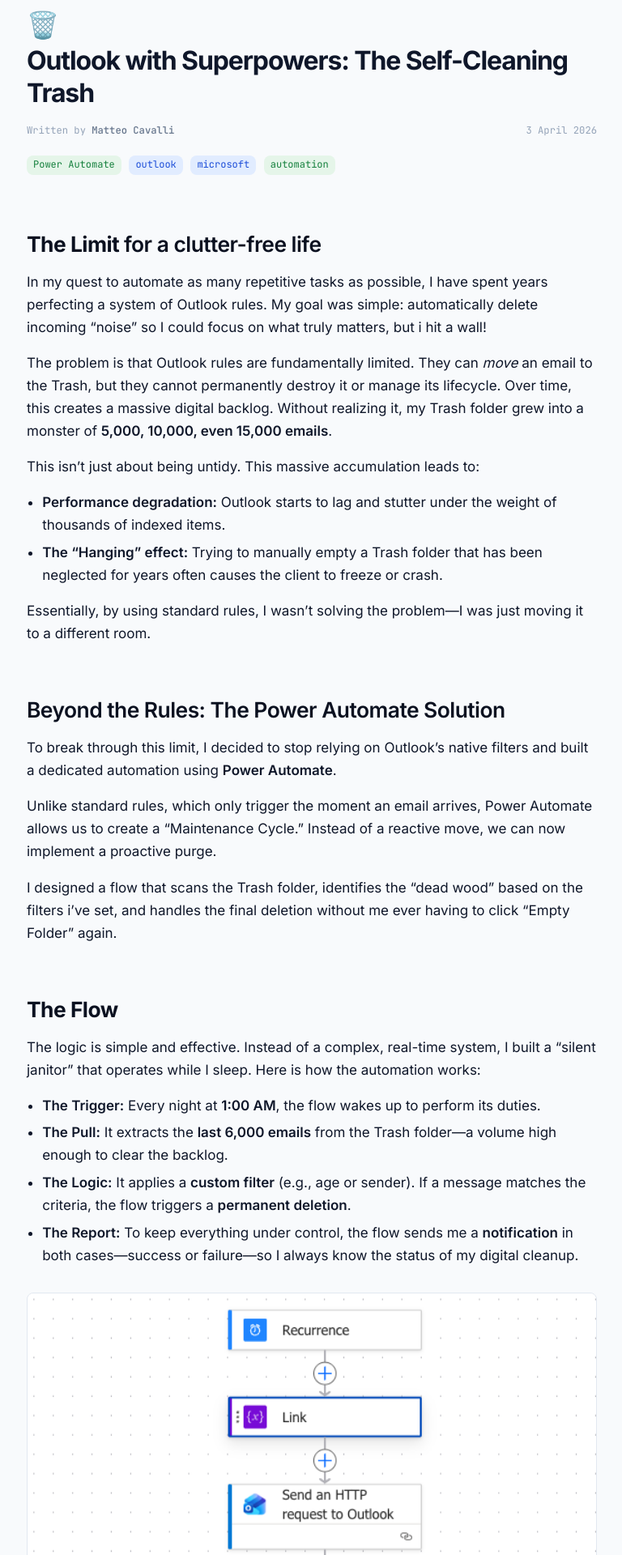
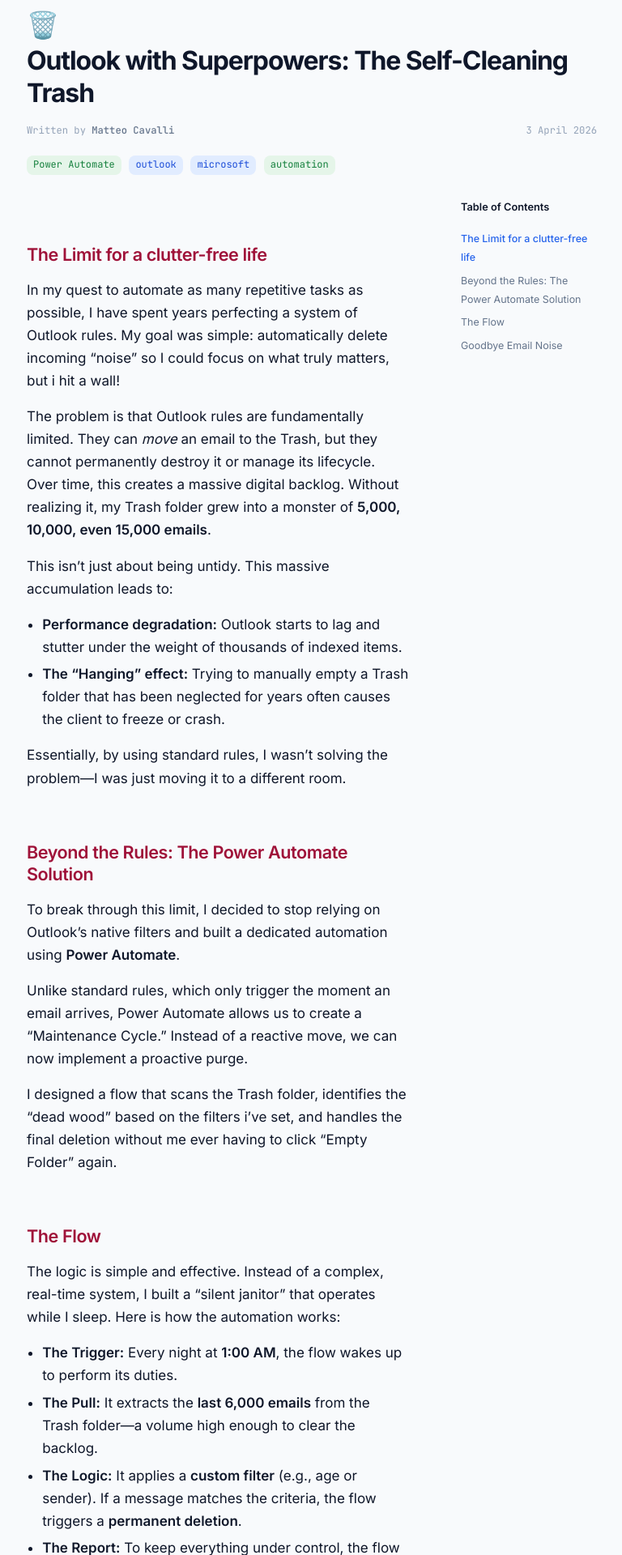
Before and after one commit to M4ttAo/curriculum-vitae, a Jekyll site: the page built from _posts/2026-04-03-outlook-with-superpowers-the-self-cleaning-trash.md, in a window 1280 px wide. Shown: the part 589-2509 px from the top of the page at 81% size, without its empty margins (255-1023 px from the left). Built offline with Jekyll 4.4.1, drawn with Linux system fonts in a browser that asks for light colours.

Commit message:
inserito il toc

```diff
--- a/_layouts/post.html
+++ b/_layouts/post.html
@@ -40,8 +40,17 @@
 
   </header>
 
-  <div class="e-content">
-    {{ content }}
+  <div class="post-reading-layout">
+    <aside class="post-toc" hidden>
+      <nav aria-label="Table of Contents">
+        <span class="post-toc-title">Table of Contents</span>
+        <ol class="post-toc-list"></ol>
+      </nav>
+    </aside>
+
+    <div class="e-content">
+      {{ content }}
+    </div>
   </div>
 
   <nav class="post-nav">
--- a/_posts/2026-04-03-outlook-with-superpowers-the-self-cleaning-trash.md
+++ b/_posts/2026-04-03-outlook-with-superpowers-the-self-cleaning-trash.md
@@ -13,11 +13,11 @@
   - automation
 ---
 
-# The Limit **for a clutter-free life**
+## The Limit **for a clutter-free life**
 
 In my quest to automate as many repetitive tasks as possible, I have spent years perfecting a system of Outlook rules. My goal was simple: automatically delete incoming "noise" so I could focus on what truly matters, but i hit a wall!
 
-The problem is that Outlook rules are fundamentally limited. They can *move* an email to the Trash, but they cannot permanently destroy it or manage its lifecycle. Over time, this creates a massive digital backlog. Without realizing it, my Trash folder grew into a monster of **5,000, 10,000, even 15,000 emails**.
+The problem is that Outlook rules are fundamentally limited. They can _move_ an email to the Trash, but they cannot permanently destroy it or manage its lifecycle. Over time, this creates a massive digital backlog. Without realizing it, my Trash folder grew into a monster of **5,000, 10,000, even 15,000 emails**.
 
 This isn't just about being untidy. This massive accumulation leads to:
 
@@ -26,7 +26,7 @@
 
 Essentially, by using standard rules, I wasn't solving the problem—I was just moving it to a different room.
 
-# **Beyond the Rules: The Power Automate Solution**
+## **Beyond the Rules: The Power Automate Solution**
 
 To break through this limit, I decided to stop relying on Outlook’s native filters and built a dedicated automation using **Power Automate**.
 
@@ -34,7 +34,7 @@
 
 I designed a flow that scans the Trash folder, identifies the "dead wood" based on the filters i’ve set, and handles the final deletion without me ever having to click "Empty Folder" again.
 
-# The Flow
+## The Flow
 
 The logic is simple and effective. Instead of a complex, real-time system, I built a "silent janitor" that operates while I sleep. Here is how the automation works:
 
@@ -59,7 +59,7 @@
 
 At the end of the flow i will receive a notification with “Mail Deleted” if the flow is success, or “Issue deleting email, flow failed” if it fails.
 
-# Goodbye Email Noise
+## Goodbye Email Noise
 
 By combining my existing Outlook rules with this Power Automate flow, I’ve effectively given my inbox a set of **superpowers**.
 
--- a/_sass/_blog.scss
+++ b/_sass/_blog.scss
@@ -1,6 +1,83 @@
 .post-timeline {
   position: relative;
   margin: var(--space-3) 0 0;
+}
+
+.post-reading-layout {
+  display: block;
+}
+
+.post-reading-layout.has-toc {
+  display: grid;
+  grid-template-columns: minmax(0, 1fr) 10.5rem;
+  gap: var(--space-4);
+  align-items: start;
+}
+
+.post-reading-layout .e-content {
+  min-width: 0;
+  grid-column: 1;
+  grid-row: 1;
+}
+
+.post-toc {
+  position: sticky;
+  top: var(--space-2);
+  grid-column: 2;
+  grid-row: 1;
+  padding-top: var(--space-1);
+}
+
+.post-toc-title {
+  display: block;
+  margin-bottom: var(--space-2);
+  color: var(--text);
+  font-size: 0.8rem;
+  font-weight: 600;
+}
+
+.post-toc-list {
+  display: flex;
+  flex-direction: column;
+  gap: 0.35rem;
+  margin: 0;
+  padding: 0;
+  list-style: none;
+}
+
+.post-toc-item {
+  margin: 0;
+  padding: 0;
+  line-height: 1.35;
+}
+
+.post-toc-item--h3 {
+  padding-left: 0.75rem;
+}
+
+.post-toc-item a {
+  color: var(--text-muted);
+  font-size: 0.78rem;
+  text-decoration: none;
+  transition: color 0.15s ease;
+}
+
+.post-toc-item--h3 a {
+  font-size: 0.72rem;
+}
+
+.post-toc-item a:hover,
+.post-toc-item a.is-active {
+  color: var(--accent);
+}
+
+.post-toc-item a.is-active {
+  font-weight: 500;
+}
+
+.post .e-content h2,
+.post .e-content h3 {
+  scroll-margin-top: var(--space-2);
 }
 
 .post-timeline::before {
@@ -199,6 +276,32 @@
   }
 }
 
+@media (max-width: 900px) {
+  .post-reading-layout.has-toc {
+    display: flex;
+    flex-direction: column;
+    gap: var(--space-2);
+  }
+
+  .post-toc {
+    position: static;
+    width: 100%;
+    padding: 0;
+  }
+
+  .post-toc-title {
+    margin-bottom: var(--space-1);
+  }
+
+  .post-toc-list {
+    gap: 0.3rem;
+  }
+
+  .post-reading-layout .e-content {
+    order: 2;
+  }
+}
+
 @media (prefers-reduced-motion: reduce) {
   .timeline-card,
   .timeline-card-image img {
--- a/_sass/_variables.scss
+++ b/_sass/_variables.scss
@@ -94,7 +94,7 @@
   --text: #0f172a;
   --text-muted: #64748b;
   --text-faint: #94a3b8;
-  --section-heading: #0b1120;
+  --section-heading: #9f1239;
 
   --accent: #2563eb;
   --accent-hover: #1d4ed8;
@@ -113,7 +113,7 @@
   --text: #e2e8f0;
   --text-muted: #94a3b8;
   --text-faint: #64748b;
-  --section-heading: #e2e8f0;
+  --section-heading: #fb7185;
 
   --accent: #60a5fa;
   --accent-hover: #bfdbfe;
--- /dev/null
+++ b/assets/js/article-toc.js
@@ -0,0 +1,93 @@
+(function () {
+  function slugify(text) {
+    return text
+      .toLowerCase()
+      .trim()
+      .replace(/[^a-z0-9\s-]/g, "")
+      .replace(/[\s-]+/g, "-");
+  }
+
+  function setActiveLink(links, id) {
+    links.forEach(function (link) {
+      var isActive = link.getAttribute("href") === "#" + id;
+
+      link.classList.toggle("is-active", isActive);
+
+      if (isActive) {
+        link.setAttribute("aria-current", "location");
+      } else {
+        link.removeAttribute("aria-current");
+      }
+    });
+  }
+
+  function buildTableOfContents() {
+    var layout = document.querySelector(".post-reading-layout");
+    var content = layout && layout.querySelector(".e-content");
+    var toc = layout && layout.querySelector(".post-toc");
+    var list = layout && layout.querySelector(".post-toc-list");
+
+    if (!layout || !content || !toc || !list) {
+      return;
+    }
+
+    var headings = Array.from(content.querySelectorAll("h2, h3"));
+
+    if (headings.length === 0) {
+      return;
+    }
+
+    var usedIds = new Set();
+    var links = [];
+
+    headings.forEach(function (heading) {
+      var baseId = heading.id || slugify(heading.textContent) || "section";
+      var id = baseId;
+      var suffix = 2;
+
+      while (usedIds.has(id)) {
+        id = baseId + "-" + suffix;
+        suffix += 1;
+      }
+
+      heading.id = id;
+      usedIds.add(id);
+
+      var item = document.createElement("li");
+      item.className = "post-toc-item post-toc-item--" + heading.tagName.toLowerCase();
+
+      var link = document.createElement("a");
+      link.href = "#" + id;
+      link.textContent = heading.textContent;
+
+      item.appendChild(link);
+      list.appendChild(item);
+      links.push(link);
+    });
+
+    layout.classList.add("has-toc");
+    toc.hidden = false;
+
+    var observer = new IntersectionObserver(
+      function (entries) {
+        entries.forEach(function (entry) {
+          if (entry.isIntersecting) {
+            setActiveLink(links, entry.target.id);
+          }
+        });
+      },
+      {
+        rootMargin: "-18% 0px -68% 0px",
+        threshold: 0,
+      }
+    );
+
+    headings.forEach(function (heading) {
+      observer.observe(heading);
+    });
+
+    setActiveLink(links, headings[0].id);
+  }
+
+  document.addEventListener("DOMContentLoaded", buildTableOfContents);
+})();
```
Also changed, not shown: other parts of _layouts/post.html (+5 -0 lines), _posts/2026-04-15-zero-click-desk-reservation.md (+4 -4 lines), _posts/2026-04-20-automating-recipe-extraction.md (+4 -4 lines).
